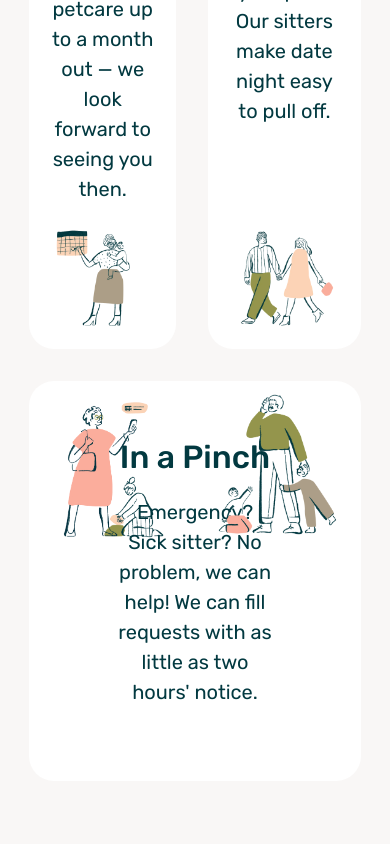
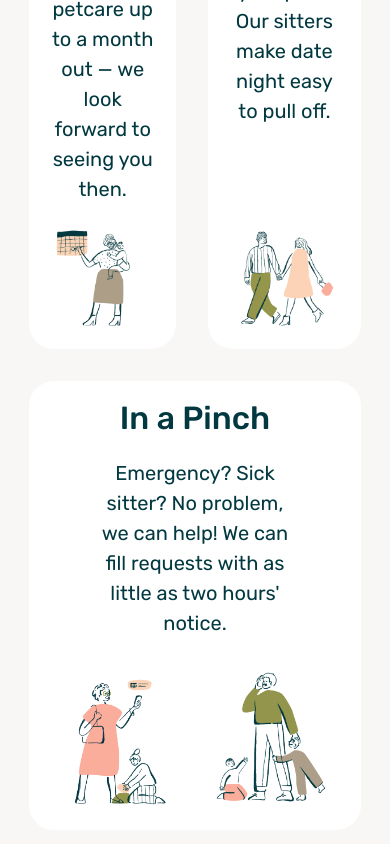
Before and after one commit to samsonc89/otter-replica, a React (Vite) app: page / in a window 390 px wide. Shown: the part 3648-4492 px from the top of the page. Built offline with nearby package versions, Linux system fonts and the light colour scheme.

Commit message:
Adjust alignment for cards for medium sized screens

```diff
--- a/src/containers/Why/why.css
+++ b/src/containers/Why/why.css
@@ -52,6 +52,8 @@
   gap: 2rem;
 }
 .why-row2 {
+  border-radius: 25px;
+  background-color: var(--light-asset-bg-color);
   position: relative;
   width: 100%;
 }
@@ -105,21 +107,21 @@
     width: 100%;
   }
   .why-row2 {
+    padding: 4%;
+    display: flex;
+    flex-direction: column;
+    align-items: center;
   }
   .why-row2-card {
-    width: 100%;
-    display: flex;
-    justify-content: center;
-    padding: 0 24%;
+    width: 70%;
+    align-items: center;
+    justify-content: flex-start;
+    min-height: 0;
+    padding: 0;
   }
   .why-row2-images {
-    width: 100%;
-    display: flex;
-    justify-content: space-between;
-    align-items: center;
-    position: absolute;
-    top: 0;
-    left: 0;
+    flex: 1;
+    position: relative;
   }
 
   .why-row2-image {
```
